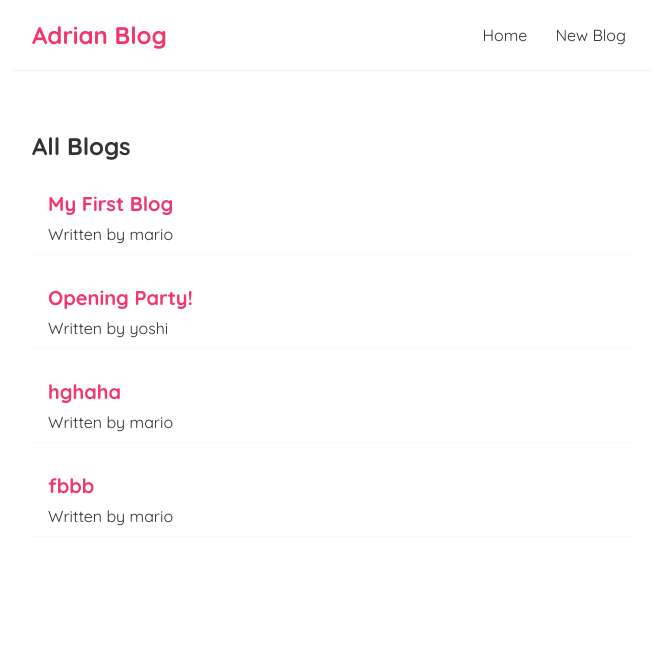
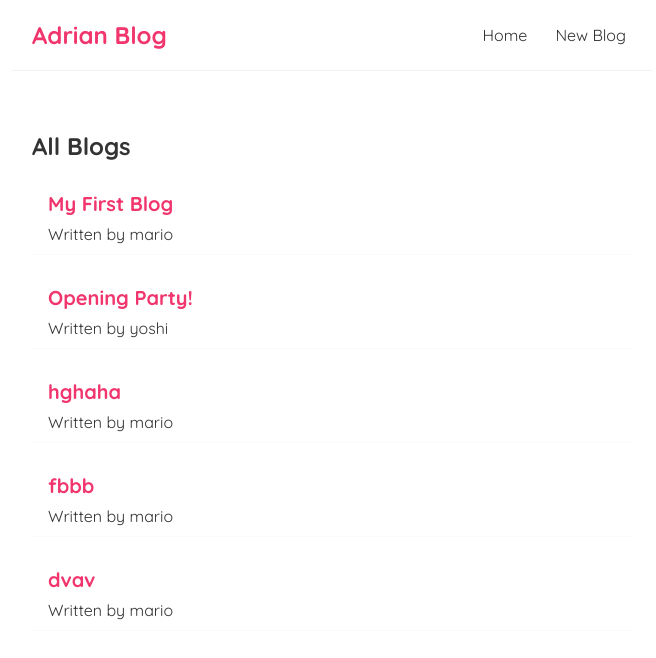
Before and after one commit to Adriantutuianu/react-2022, a React (Create React App) app: page / in a window 1280 px wide. Shown: the top 658 px of the page, without its empty margins (308-964 px from the left). Built offline with nearby package versions, Linux system fonts and the light colour scheme; data requests are answered from the project's data file.

Commit message:
Programming redirects- useHistory

```diff
--- a/data/db.json
+++ b/data/db.json
@@ -23,6 +23,12 @@
       "body": "bbb",
       "author": "mario",
       "id": 4
+    },
+    {
+      "title": "dvav",
+      "body": "vsdvsd",
+      "author": "mario",
+      "id": 5
     }
   ]
 }
--- a/src/Create.js
+++ b/src/Create.js
@@ -1,10 +1,11 @@
 import React, { useState } from "react";
-
+import { useHistory } from "react-router-dom";
 const Create = () => {
   const [title, setTitle] = useState("");
   const [body, setBody] = useState("");
   const [author, setAuthor] = useState("mario");
   const [isPending, setIsPending] = useState(false);
+  const history = useHistory();
 
   const handleSubmit = (e) => {
     e.preventDefault();
@@ -19,6 +20,8 @@ const Create = () => {
     }).then(() => {
       console.log("new blog added");
       setIsPending(false);
+      // history.go(1);
+      history.push("/");
     });
   };
 
```
